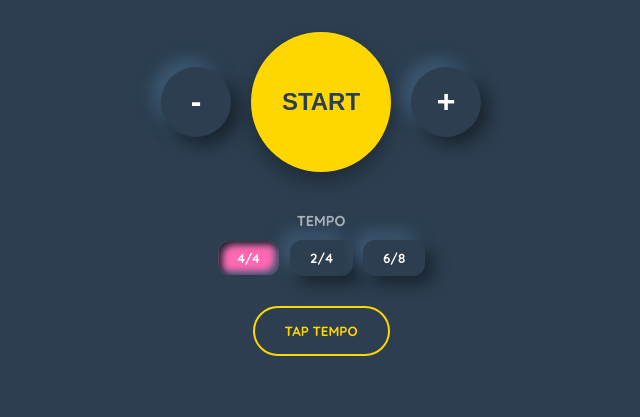
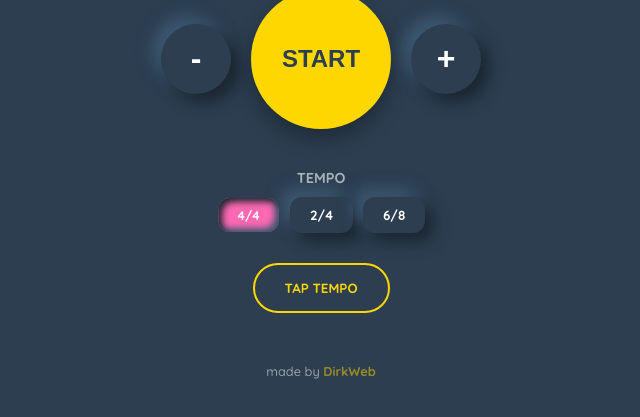
Before and after one commit to Dirktsn/BeatBuddy, a plain HTML site: page index.html in a window 1280 px wide. Shown: the part 429-846 px from the top of the page, without its empty margins (319-959 px from the left). Before the commit the page ends 805 px from the top, so only its background shows below. Drawn offline with Linux system fonts and the light colour scheme.

Commit message:
Add files via upload

```diff
--- a/assets/css/style.css
+++ b/assets/css/style.css
@@ -177,3 +177,26 @@ h1 {
     background: var(--primary-color);
     color: var(--bg-color);
 }
+
+.app-container {
+    /* Add padding to the bottom to avoid overlap with system nav bars */
+    padding-bottom: calc(40px + env(safe-area-inset-bottom));
+}
+
+footer {
+    margin-top: 50px;
+    font-size: 0.8rem;
+    opacity: 0.5;
+    font-weight: 500;
+}
+
+footer a {
+    color: var(--primary-color);
+    text-decoration: none;
+    font-weight: bold;
+    transition: opacity 0.2s;
+}
+
+footer a:hover {
+    opacity: 0.8;
+}
--- a/index.html
+++ b/index.html
@@ -44,6 +44,10 @@
                 <button id="btn-tap" class="btn-tap">TAP TEMPO</button>
             </div>
         </div>
+
+        <footer>
+            made by <a href="https://dirktsn.github.io/DirkWeb2/" target="_blank">DirkWeb</a>
+        </footer>
     </div>
     <script src="assets/js/main.js"></script>
     <script>
```
Also changed, not shown: favicon-32.png (added), icon-192.png (added), icon-512.png (added), manifest.json.
